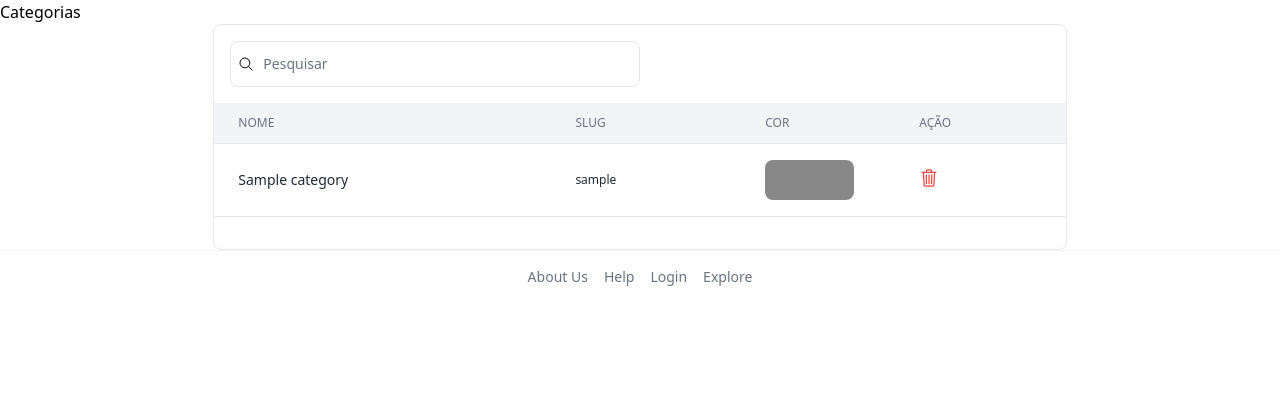
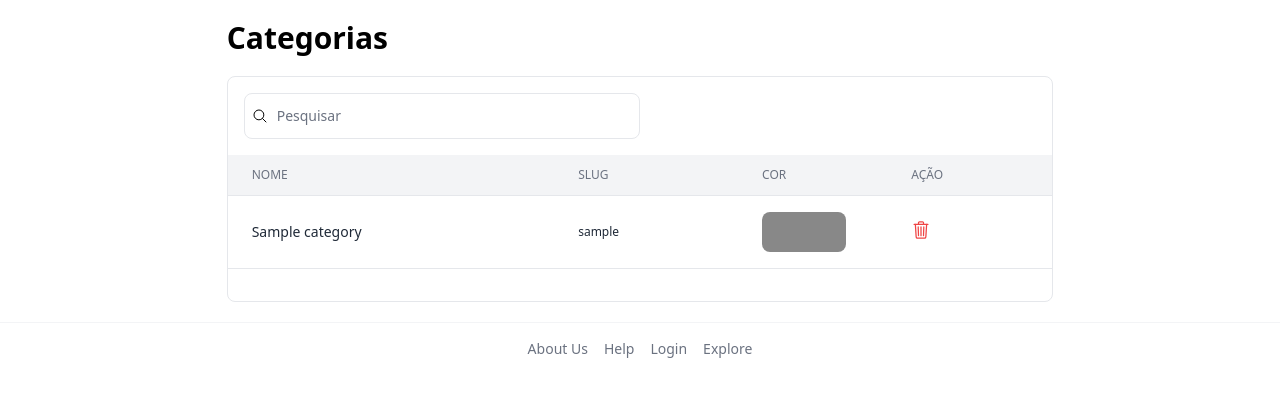
Before and after one commit to arthurssrichard/autoblog-transicao-planetaria, a Laravel app: page /blogadmin/categories in a window 1280 px wide. Shown: the part 53-450 px from the top of the page. Run offline with Laravel 12, Linux system fonts and the light colour scheme; tables that the repository leaves empty hold one stand-in row (values such as "Sample post"); style sheets or scripts are compiled from the project's sources; some libraries are stand-ins or nearby versions.

Commit message:
style: adapt blogadmin/categories page to dark and responsive mode

```diff
--- a/resources/views/admin/categories/index.blade.php
+++ b/resources/views/admin/categories/index.blade.php
@@ -1,9 +1,11 @@
 @extends('layouts.main')
 @section('title','Categories')
 @section('content')
-<h2>Categorias</h2>
-<main class="w-full flex flex-row justify-center">
-    <div class="w-8/12"><livewire:admin-category-list/></div>
+<main class="w-full flex flex-row justify-center p-5">
+    <div class="w-8/12">
+        <h2 class="mb-5 text-3xl font-bold dark:text-neutral-300">Categorias</h2>
+        <livewire:admin-category-list/>
+    </div>
 </main>
 @livewireStyles
 @livewireScripts
--- a/resources/views/livewire/admin-category-list.blade.php
+++ b/resources/views/livewire/admin-category-list.blade.php
@@ -1,39 +1,39 @@
-<div class="flex flex-col rounded-lg border">
+<div class="flex flex-col rounded-lg border dark:border-neutral-500">
     @if(session()->has('error'))
         <x-error-alert title="Erro" message="{{ session('error') }}"/>
     @endif
     <div class="p-4">
         <div class="relative lg:w-6/12 min-w-6/12">
-            <input type="text" class="py-3 px-4 block w-full border-gray-200 rounded-lg text-sm focus:border-blue-500 focus:ring-blue-500 disabled:opacity-50 disabled:pointer-events-none dark:bg-neutral-900 dark:border-neutral-700 dark:text-neutral-400 dark:placeholder-neutral-500 dark:focus:ring-neutral-600 ps-8 pe-0" wire:model.live.debounce.300ms="search" placeholder="Pesquisar">
+            <input type="text" class="py-3 px-4 block w-full border-gray-200 rounded-lg text-sm focus:border-blue-500 focus:ring-blue-500 disabled:opacity-50 disabled:pointer-events-none dark:bg-neutral-950 dark:border-neutral-700 dark:text-neutral-400 dark:placeholder-neutral-500 dark:focus:ring-neutral-600 ps-8 pe-0" wire:model.live.debounce.300ms="search" placeholder="Pesquisar">
 
             <div class="absolute inset-y-0 start-0 flex items-center pointer-events-none ps-2 peer-disabled:opacity-50 peer-disabled:pointer-events-none">
-                <ion-icon name="search-outline" wire:ignore></ion-icon>
+                <ion-icon class="dark:text-neutral-400" name="search-outline" wire:ignore></ion-icon>
             </div>
         </div>
     </div>
-    <div>
+    <div class="dark:bg-neutral-800">
         <table class="min-w-full divide-y divide-gray-200 dark:divide-neutral-700">
-            <thead class="bg-gray-100 dark:bg-neutral-700">
-                <th scope="col" class="px-6 py-3 text-start text-xs font-medium text-gray-500 uppercase dark:text-neutral-500">Nome</th>
-                <th scope="col" class="px-6 py-3 text-start text-xs font-medium text-gray-500 uppercase dark:text-neutral-500">Slug</th>
-                <th scope="col" class="px-6 py-3 text-start text-xs font-medium text-gray-500 uppercase dark:text-neutral-500">Cor</th>
-                <th scope="col" class="px-6 py-3 text-start text-xs font-medium text-gray-500 uppercase dark:text-neutral-500">Ação</th>
+            <thead class="bg-gray-100 dark:bg-neutral-900">
+                <th scope="col" class="px-6 py-3 text-start text-xs font-medium text-gray-500 uppercase dark:text-neutral-500 table-cell sm:table-cell">Nome</th>
+                <th scope="col" class="px-6 py-3 text-start text-xs font-medium text-gray-500 uppercase dark:text-neutral-500 table-cell sm:table-cell">Slug</th>
+                <th scope="col" class="px-6 py-3 text-start text-xs font-medium text-gray-500 uppercase dark:text-neutral-500 hidden sm:table-cell">Cor</th>
+                <th scope="col" class="px-6 py-3 text-start text-xs font-medium text-gray-500 uppercase dark:text-neutral-500 hidden sm:table-cell">Ação</th>
             </thead>
             <tbody> @foreach($categories as $category)
-                <tr class="border-b">
-                    <td class="px-6 py-4 whitespace-normal text-sm font-medium text-gray-800 dark:text-neutral-200 text-start text-ellipsis">
+                <tr class="border-b dark:border-neutral-500">
+                    <td class="px-6 py-4 whitespace-normal text-sm font-medium text-gray-800 dark:text-neutral-300 text-start text-ellipsis table-cell sm:table-cell">
                         <a href="/blogadmin/categories/{{$category->id}}/edit" wire:navigate class="hover:underline">{{$category->name}}</a>
                     </td>
 
-                    <td class="px-6 py-4 whitespace-nowrap text-xs font-medium text-gray-800 dark:text-neutral-200 text-start">
+                    <td class="px-6 py-4 whitespace-nowrap text-xs font-medium text-gray-800 dark:text-neutral-300 text-start table-cell sm:table-cell">
                         {{$category->slug}}
                     </td>
 
-                    <td class="px-6 py-4 whitespace-normal text-sm font-medium text-gray-800 dark:text-neutral-200 ">
+                    <td class="px-6 py-4 whitespace-normal text-sm font-medium text-gray-800 dark:text-neutral-300 hidden sm:table-cell">
                         <div class="rounded-lg w-6/12 sm:w-10/12" style="height: 40px; background-color: {{$category->color;}}"></div>
                     </td>
 
-                    <td class="px-6 py-4 whitespace-nowrap text-sm font-medium text-gray-800 dark:text-neutral-200 text-start">
+                    <td class="px-6 py-4 whitespace-nowrap text-sm font-medium text-gray-800 dark:text-neutral-300 text-start hidden sm:table-cell">
                         <button wire:click="delete({{$category->id}})">
                             <ion-icon name="trash-outline" class="text-red-500 text-xl" wire:ignore></ion-icon>
                         </button>
```
